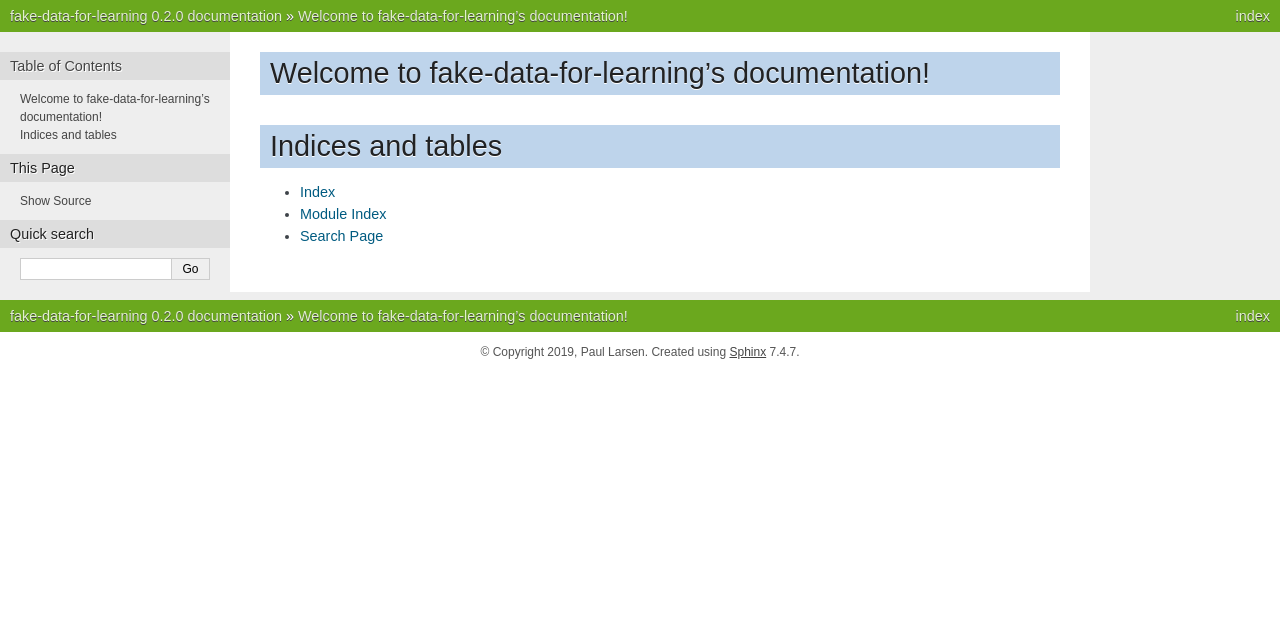
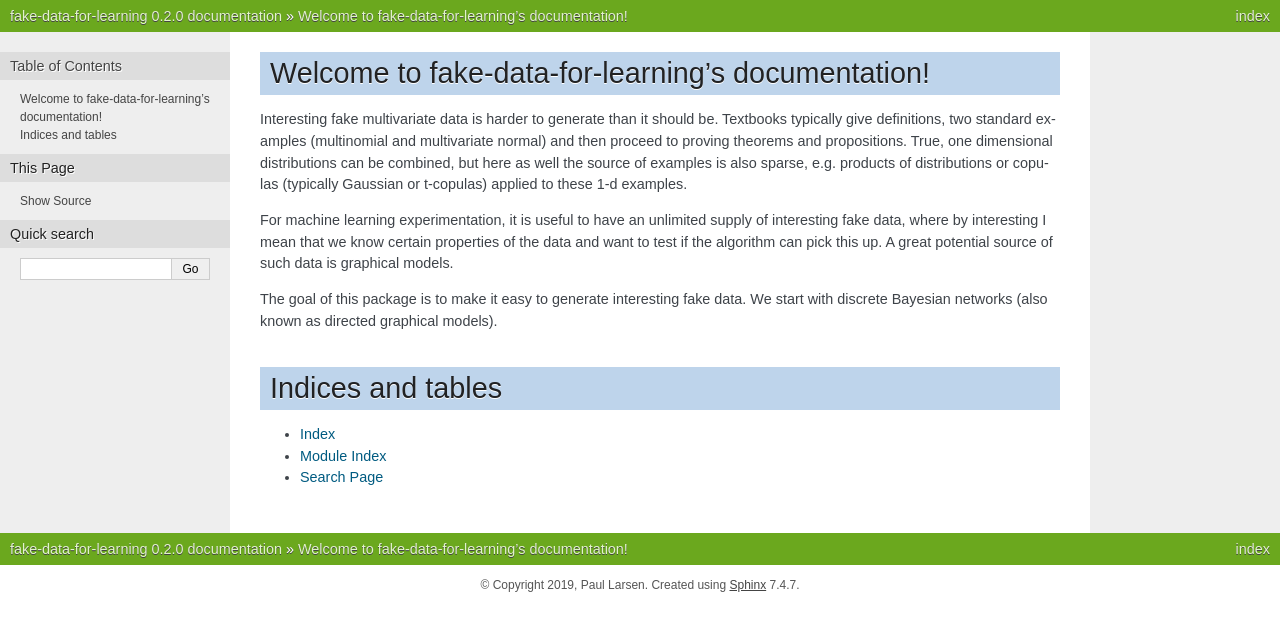
Before and after one commit to munichpavel/fake-data-for-learning, a Sphinx documentation site: the page built from docs/source/index.rst, in a window 1280 px wide. Shown: the top 631 px of the page. Built offline with Sphinx 7.4.7, drawn with Linux system fonts in a browser that asks for light colours; pages that are not in the unit, such as notebooks, are missing from menus.

Commit message:
Change toc depth to 1

```diff
--- a/docs/source/index.rst
+++ b/docs/source/index.rst
@@ -1,13 +1,17 @@
 Welcome to fake-data-for-learning's documentation!
 ==================================================
+Interesting fake multivariate data is harder to generate than it should be. Textbooks typically give definitions, two standard examples (multinomial and multivariate normal) and then proceed to proving theorems and propositions. True, one dimensional distributions can be combined, but here as well the source of examples is also sparse, e.g. products of distributions or copulas (typically Gaussian or t-copulas) applied to these 1-d examples.
+
+For machine learning experimentation, it is useful to have an unlimited supply of interesting fake data, where by interesting I mean that we know certain properties of the data and want to test if the algorithm can pick this up. A great potential source of such data is graphical models.
+
+The goal of this package is to make it easy to generate interesting fake data. We start with discrete Bayesian networks (also known as directed graphical models).
 
 .. toctree::
-   :maxdepth: 2
+   :maxdepth: 1
    :caption: Contents
 
    readme_link
    fake_data_for_learning
-
 
 
 Indices and tables
```
